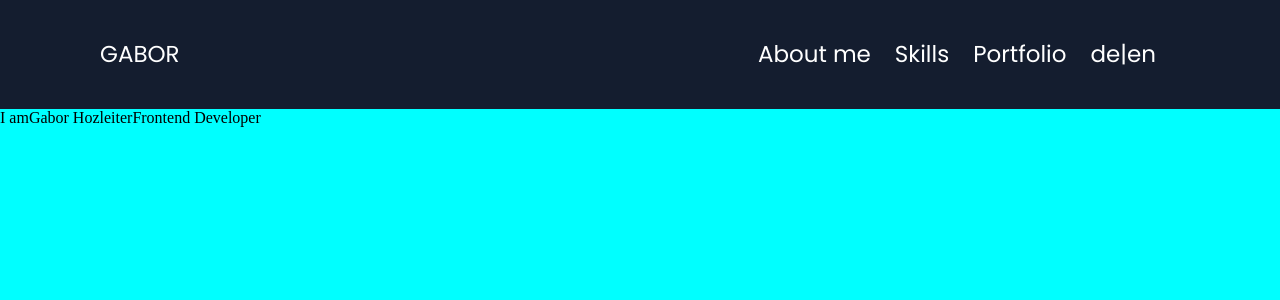
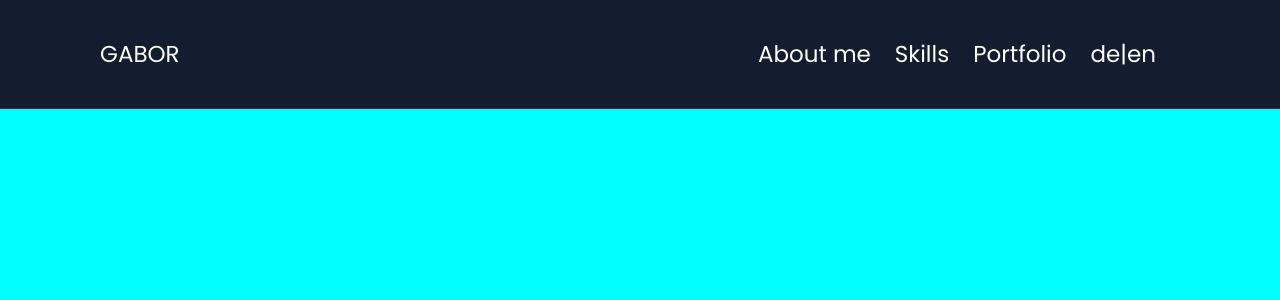
Before and after one commit to GaborHozleiter/my-portfolio, an Angular app: page / in a window 1280 px wide. Shown: the top 300 px of the page. Built offline with nearby package versions, Linux system fonts and the light colour scheme.

Commit message:
continuation of the construction of the above the fold component

```diff
--- a/src/app/main-content/above-the-fold/above-the-fold.component.scss
+++ b/src/app/main-content/above-the-fold/above-the-fold.component.scss
@@ -1,5 +1,6 @@
 .above-the-fold-container {
     width: 1920px;
-    height: calc(100vh - 109px);
+    height: 100vh;
     background-color: aqua;
+    margin-top: -100vh;
 }
--- a/src/app/shared/navbar/navbar.component.scss
+++ b/src/app/shared/navbar/navbar.component.scss
@@ -52,34 +52,34 @@ img {
 @keyframes slideInFromRight {
     0% {
       transform: translateX(100%);
-      height: 0;
+      opacity: 0;
     }
     100% {
       transform: translateX(0);
-      height: calc(100vh - 109px);
+      opacity: 1;
     }
 }
 
 @keyframes slideOutFromLeft {
     0% {
       transform: translateX(0);
-      height: calc(100vh - 109px);
+      opacity: 1;
     }
     100% {
       transform: translateX(100%);
-      height: 0;
+      opacity: 0;
     }
 }
 
 .menu-window-opened {
 
     opacity: 1 !important;
-    animation: slideInFromRight 5s ease-in-out;
+    animation: slideInFromRight 0.25s ease-in-out;
 
 }
 
 .menu-window-closed {
-    animation: slideOutFromLeft 5s ease-in-out;
+    animation: slideOutFromLeft 0.25s ease-in-out;
 
 }
 
@@ -93,7 +93,7 @@ img {
     gap: 32px;
     opacity: 0;
     z-index: 99;
-    height: 0;
+    height: calc(100vh - 109px);
 }
 
 @media(max-width: 1920px){
```
